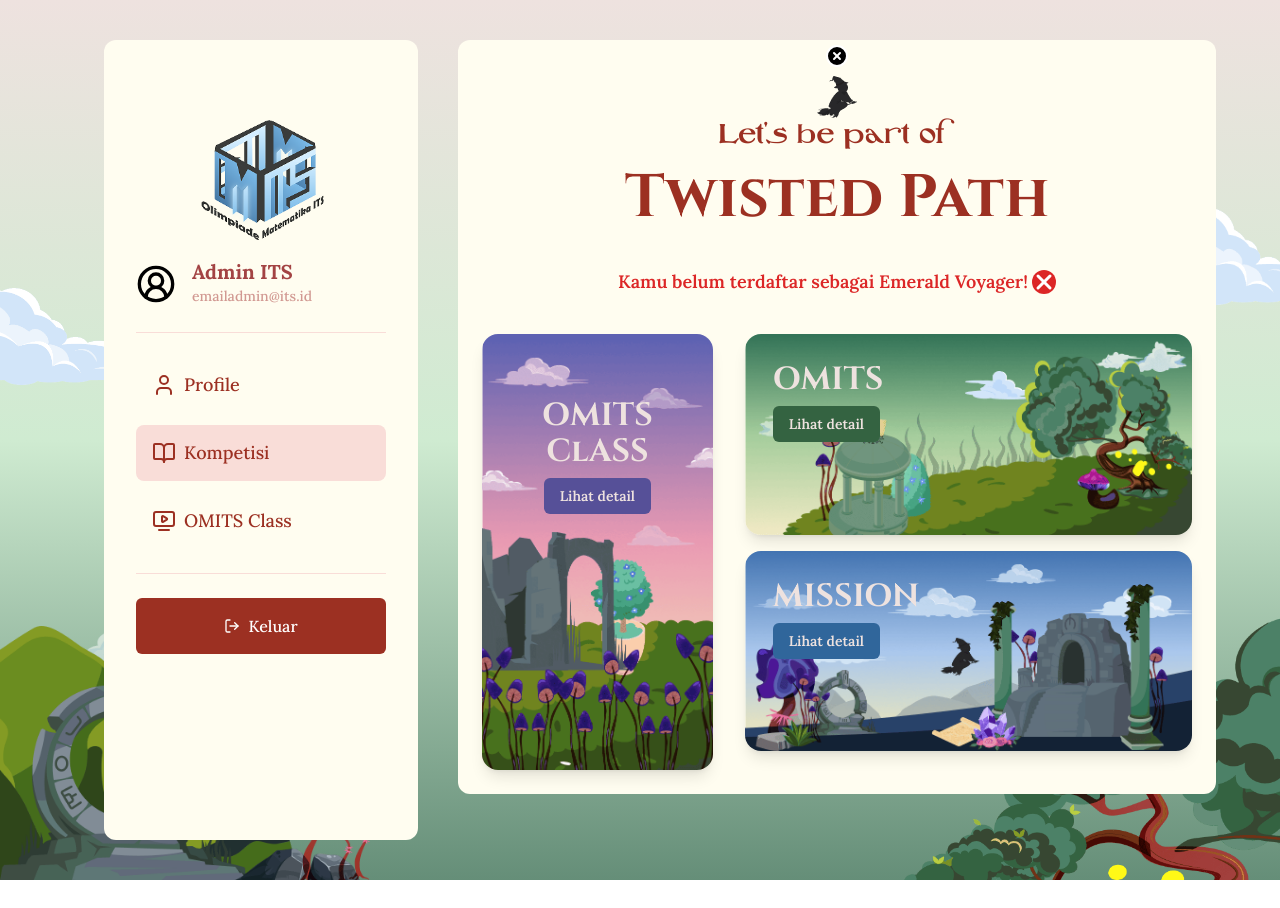
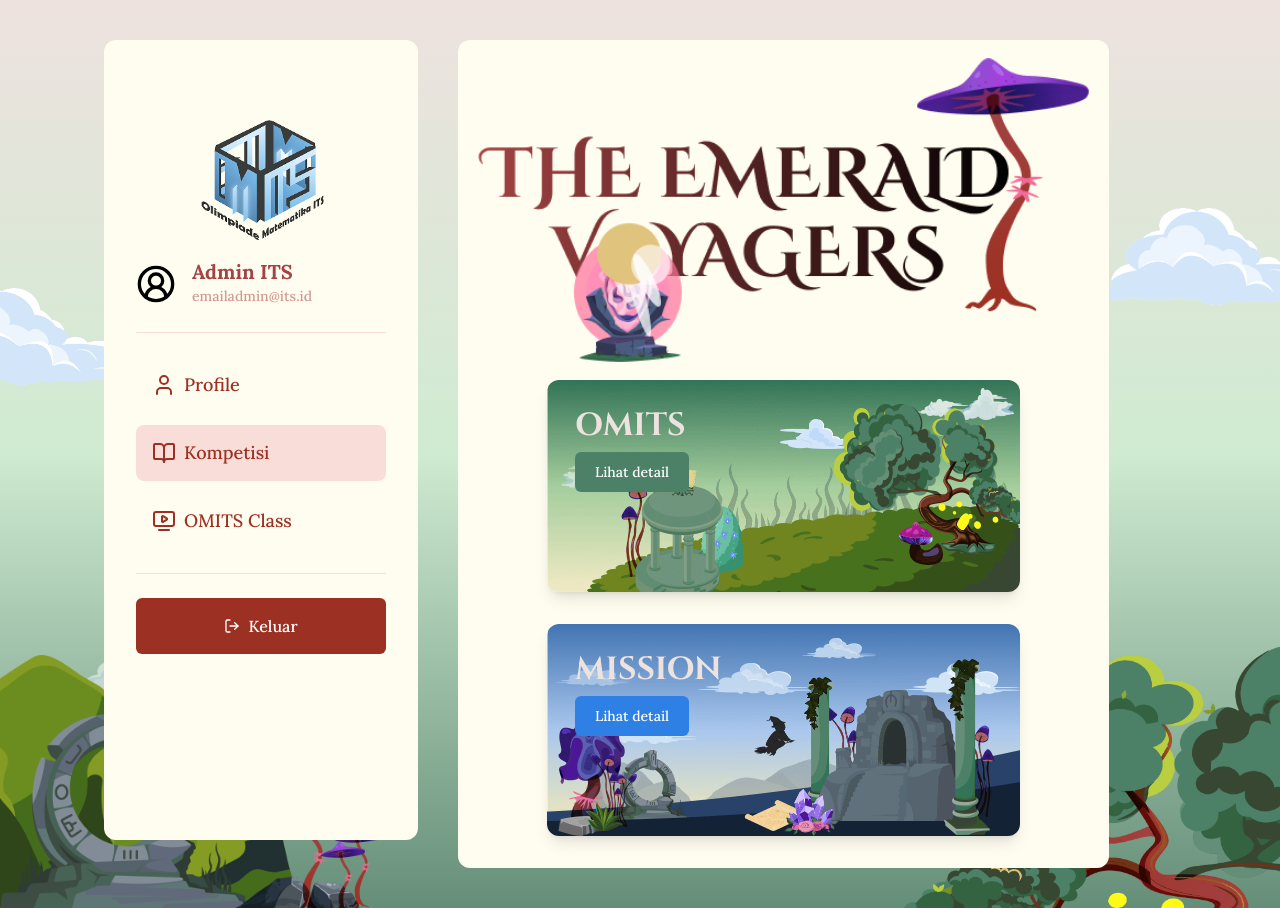
Before and after one commit to itomits18/omits18-frontend, a Next.js app: page /dashboard/kompetisi in a window 1280 px wide. Before the commit the page ends 880 px from the top, so only its background shows below. Built offline with nearby package versions, Linux system fonts and the light colour scheme.

Commit message:
fix: minor ui

```diff
--- a/src/app/(dashboard)/dashboard/kompetisi/page.tsx
+++ b/src/app/(dashboard)/dashboard/kompetisi/page.tsx
@@ -1,7 +1,8 @@
 'use client';
 
 import Typography from '@/components/Typography';
-import { Check, X, XCircle } from 'lucide-react';
+import { Button } from '@/components/ui/button';
+import { Check, X } from 'lucide-react';
 import Image from 'next/image';
 import Link from 'next/link';
 import { useState } from 'react';
@@ -9,38 +10,25 @@ import { useState } from 'react';
 export default function page() {
   const [isRegistered, _setIsRegistered] = useState(false);
   return (
-    <section className="flex w-full max-w-7xl flex-col items-center gap-8 rounded-xl bg-[#FFFDF0] p-6 md:mt-16 xl:mt-0">
+    <section className="flex w-fit flex-col items-center gap-8 rounded-xl bg-[#FFFDF0] p-8 max-lg:w-full lg:px-12">
       <div className="flex flex-col items-center gap-1">
-        <div className="relative mb-2">
+        {/* <div className="relative mb-2">
           {!isRegistered && (
             <div className="absolute -top-5 left-1/2 z-10 -translate-x-1/2 max-md:hidden">
               <XCircle color="white" fill="black" size={24} />
             </div>
           )}
-        </div>
+        </div> */}
         <Image
-          src="/images/competition/dashboard/witch.png"
-          alt="witch-logo"
-          width={40}
-          height={42}
+          src="/images/competition/dashboard/title.png"
+          alt="assets"
+          width={655}
+          height={276}
+          className="mx-auto w-full scale-110 max-md:w-[80%]"
         />
-        <Typography
-          variant="h6"
-          font="OZWizard"
-          className="text-center text-additions-brown-200"
-        >
-          Let&apos;s be part of
-        </Typography>
-        <Typography
-          variant="h3"
-          font="CinzelDecorative"
-          weight="bold"
-          className="text-center text-additions-brown-200 max-md:text-3xl"
-        >
-          Twisted Path
-        </Typography>
       </div>
-      <div className="h-8 text-center">
+
+      <div className="hidden h-8 text-center">
         {' '}
         {isRegistered ? (
           <div className="flex items-center justify-center gap-1">
@@ -77,10 +65,12 @@ export default function page() {
           </div>
         )}
       </div>
-      <div className="flex w-full flex-col gap-4">
-        <div className="flex flex-col items-center md:flex-row md:items-start md:justify-center md:gap-8">
+
+      <div className="flex flex-col gap-4">
+        <div className="flex w-fit flex-col items-center md:flex-row md:items-start md:justify-center">
           <div className="hidden items-start justify-center md:flex">
-            <div className="relative transform overflow-hidden rounded-2xl shadow-lg">
+            {/* omits class */}
+            <div className="relative hidden transform overflow-hidden rounded-2xl shadow-lg">
               <Image
                 src="/images/competition/dashboard/bg-omits-class-desktop.png"
                 alt="OMITS Class"
@@ -107,8 +97,8 @@ export default function page() {
             </div>
           </div>
 
-          <div className="flex flex-col gap-4">
-            <div className="relative transform overflow-hidden rounded-2xl shadow-lg">
+          <div className="flex flex-col gap-8 max-md:gap-4 2xl:flex-row">
+            <div className="relative transform overflow-hidden rounded-md shadow-lg lg:rounded-xl">
               <Image
                 src="/images/competition/dashboard/bg-omits.png"
                 alt="OMITS"
@@ -125,15 +115,18 @@ export default function page() {
                 >
                   OMITS
                 </Typography>
-                <Link
-                  href="/omits"
-                  className="rounded-md bg-green-400 px-2 py-1 font-Lora text-xs text-[#EEE2DF] transition duration-300 ease-in-out hover:bg-green-600 md:px-4 md:py-2 md:text-sm md:font-semibold"
-                >
-                  Lihat detail
+                <Link href="/omits">
+                  <Button
+                    variant="green"
+                    size="md"
+                    className="max-lg:rounded-md max-lg:px-4 max-lg:py-1 max-lg:text-[12px] max-lg:leading-[18px]"
+                  >
+                    Lihat detail
+                  </Button>
                 </Link>
               </div>
             </div>
-            <div className="relative transform overflow-hidden rounded-2xl shadow-lg">
+            <div className="relative transform overflow-hidden rounded-md shadow-lg lg:rounded-xl">
               <Image
                 src="/images/competition/dashboard/bg-mission.png"
                 alt="Mission"
@@ -150,19 +143,23 @@ export default function page() {
                 >
                   MISSION
                 </Typography>
-                <Link
-                  href="/mission"
-                  className="rounded-md bg-[#30669B] px-2 py-1 font-Lora text-xs font-semibold text-[#EEE2DF] transition duration-300 ease-in-out hover:bg-[#408cd8] md:px-4 md:py-2 md:text-sm"
-                >
-                  Lihat detail
+                <Link href="/mission">
+                  <Button
+                    variant="blue"
+                    size="md"
+                    className="max-lg:rounded-md max-lg:px-4 max-lg:py-1 max-lg:text-[12px] max-lg:leading-[18px]"
+                  >
+                    Lihat detail
+                  </Button>
                 </Link>
               </div>
             </div>
           </div>
         </div>
 
-        <div className="flex justify-center md:hidden">
-          <div className="relative transform overflow-hidden rounded-2xl shadow-lg">
+        {/* omitsclass mobile */}
+        <div className="hidden justify-center">
+          <div className="relative transform overflow-hidden rounded-xl shadow-lg">
             <Image
               src="/images/competition/dashboard/bg-omits-class-mobile.png"
               alt="OMITS Class Mobile"
--- a/src/app/(dashboard)/dashboard/page.tsx
+++ b/src/app/(dashboard)/dashboard/page.tsx
@@ -1,3 +1,5 @@
+import { redirect } from 'next/navigation';
+
 export default function page() {
-  return <div>page</div>;
+  return redirect('/dashboard/kompetisi');
 }
```
Also changed, not shown: public/images/competition/dashboard/title.png (added).
